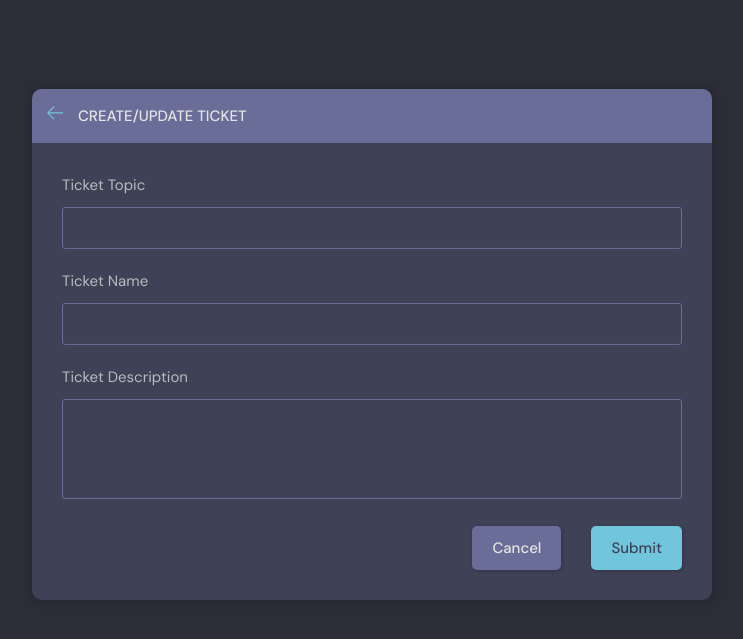
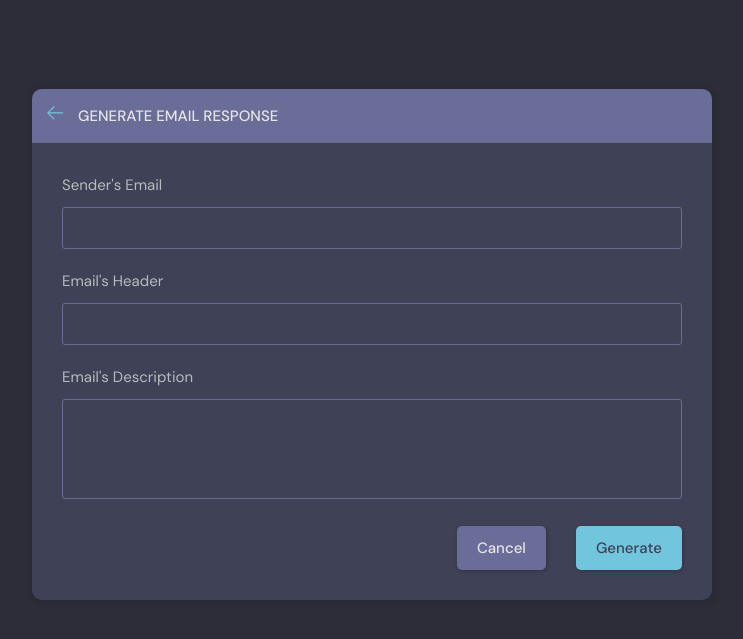
Before and after one commit to M3X1CO/Exchange, a Django app: page /create-room/ in a window 1280 px wide. Shown: the part 76-715 px from the top of the page, without its empty margins (268-1011 px from the left). Run offline with Django 5.2, Linux system fonts and the light colour scheme; the visitor is signed in with stand-in values (Sample User, id 1); data that the repository does not hold is empty.

Commit message:
Update room_form.html
UI Name Changes

```diff
--- a/base/templates/base/room_form.html
+++ b/base/templates/base/room_form.html
@@ -14,7 +14,7 @@
               </path>
             </svg>
           </a>
-          <h3>Create/Update Ticket</h3>
+          <h3>Generate Email Response</h3>
         </div>
       </div>
       <div class="layout__body">
@@ -22,7 +22,7 @@
           {% csrf_token %}
 
           <div class="form__group">
-            <label for="room_topic">Ticket Topic</label>
+            <label for="room_topic">Sender's Email</label>
             <input required type="text" value="{{room.topic.name}}"  name="topic" list="topic-list" />
             <datalist id="topic-list">
               <select id="room_topic">
@@ -34,17 +34,17 @@
           </div>
 
           <div class="form__group">
-            <label for="room_name">Ticket Name</label>
+            <label for="room_name">Email's Header</label>
             {{form.name}}
           </div>
           <div class="form__group">
-            <label for="room_description">Ticket Description</label>
+            <label for="room_description">Email's Description</label>
             {{form.description}}
           </div>
 
           <div class="form__action">
             <a class="btn btn--dark" href="{% url 'home' %}">Cancel</a>
-            <button class="btn btn--main" type="submit">Submit</button>
+            <button class="btn btn--main" type="submit">Generate</button>
           </div>
         </form>
       </div>
```
